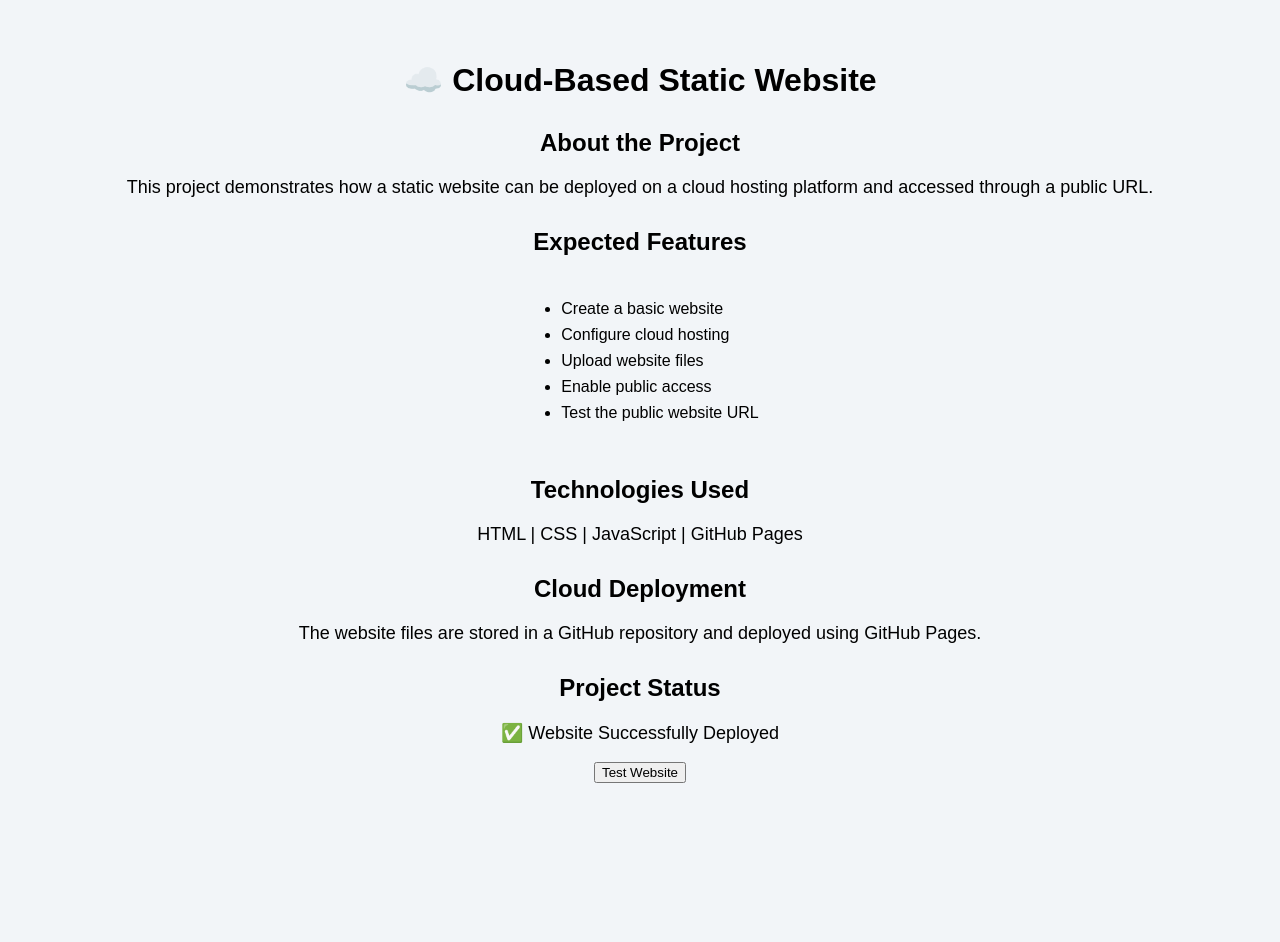
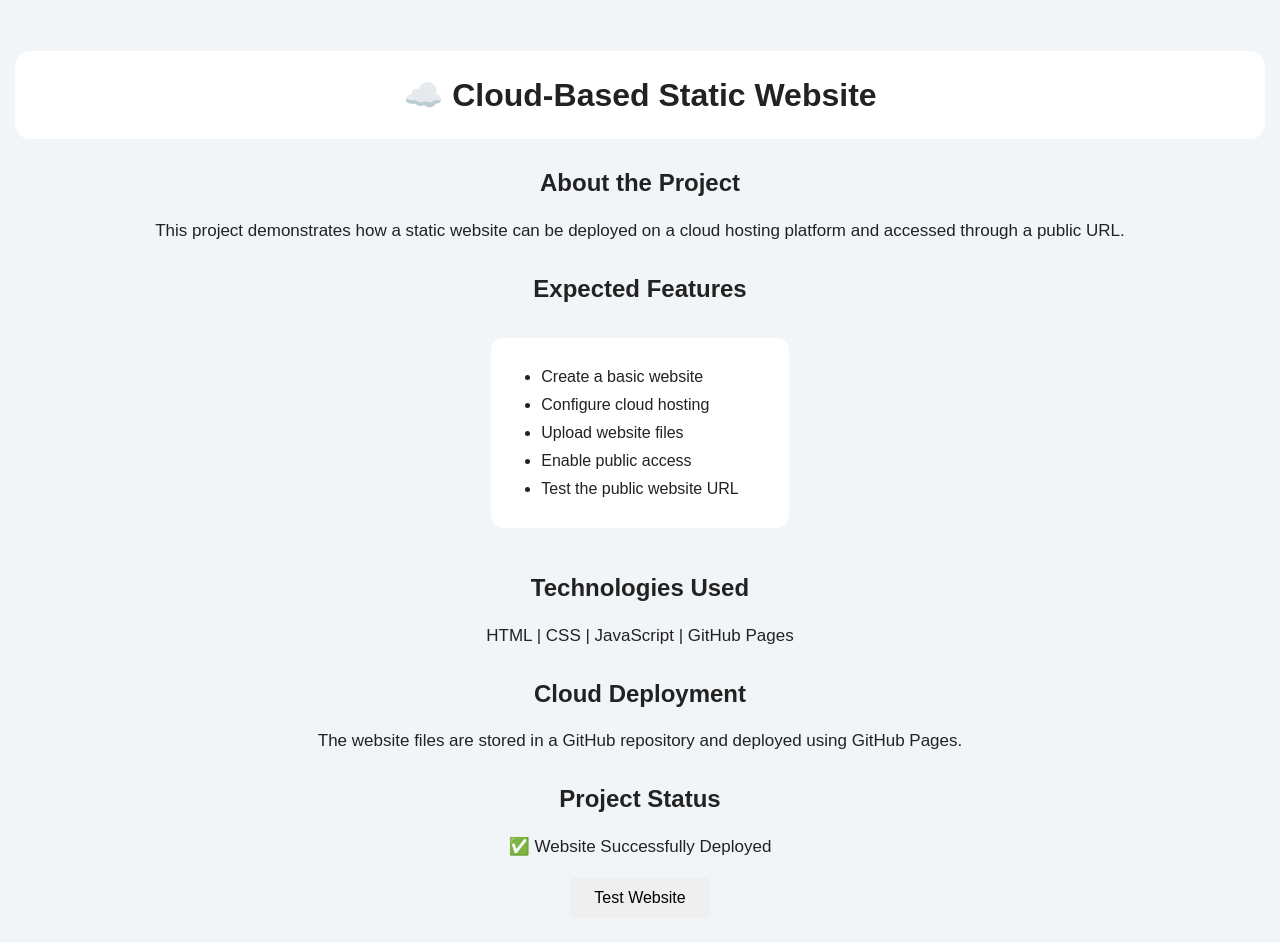
Before and after one commit to saiaravindhbca/cloud-static-website, a plain HTML site: page index.html in a window 1280 px wide. Before the commit the page ends 841 px from the top, so only its background shows below. Drawn offline with Linux system fonts and the light colour scheme.

Commit message:
Refactor CSS styles for body, headings, and lists

```diff
--- a/style.css
+++ b/style.css
@@ -1,13 +1,17 @@
 body {
     font-family: Arial, sans-serif;
+    background: #f2f5f8;
+    margin: 0;
+    padding: 30px 15px;
     text-align: center;
-    margin: 0;
-    padding: 40px;
-    background: #f2f5f8;
+    color: #222;
 }
 
 h1 {
-    margin-bottom: 30px;
+    background: #ffffff;
+    padding: 25px;
+    border-radius: 15px;
+    margin-bottom: 25px;
 }
 
 h2 {
@@ -15,14 +19,31 @@ h2 {
 }
 
 p {
-    font-size: 18px;
+    font-size: 17px;
+    line-height: 1.6;
 }
 
 ul {
     display: inline-block;
     text-align: left;
+    background: white;
+    padding: 20px 40px;
+    border-radius: 12px;
 }
 
 li {
-    margin: 8px;
+    margin: 10px;
 }
+
+button {
+    padding: 12px 25px;
+    font-size: 16px;
+    border: none;
+    border-radius: 8px;
+    cursor: pointer;
+}
+
+#message {
+    font-weight: bold;
+    margin-top: 20px;
+}
```
